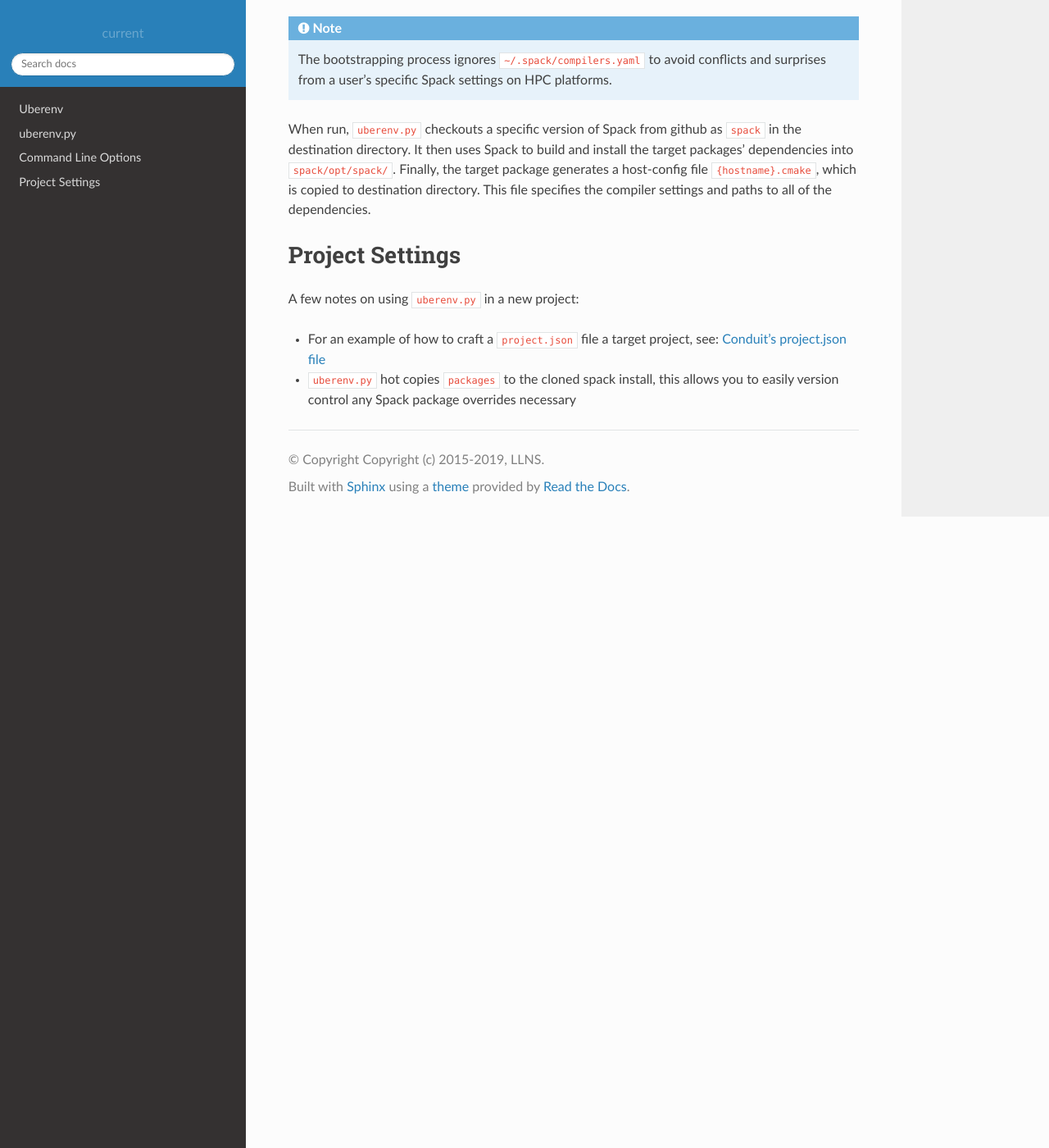
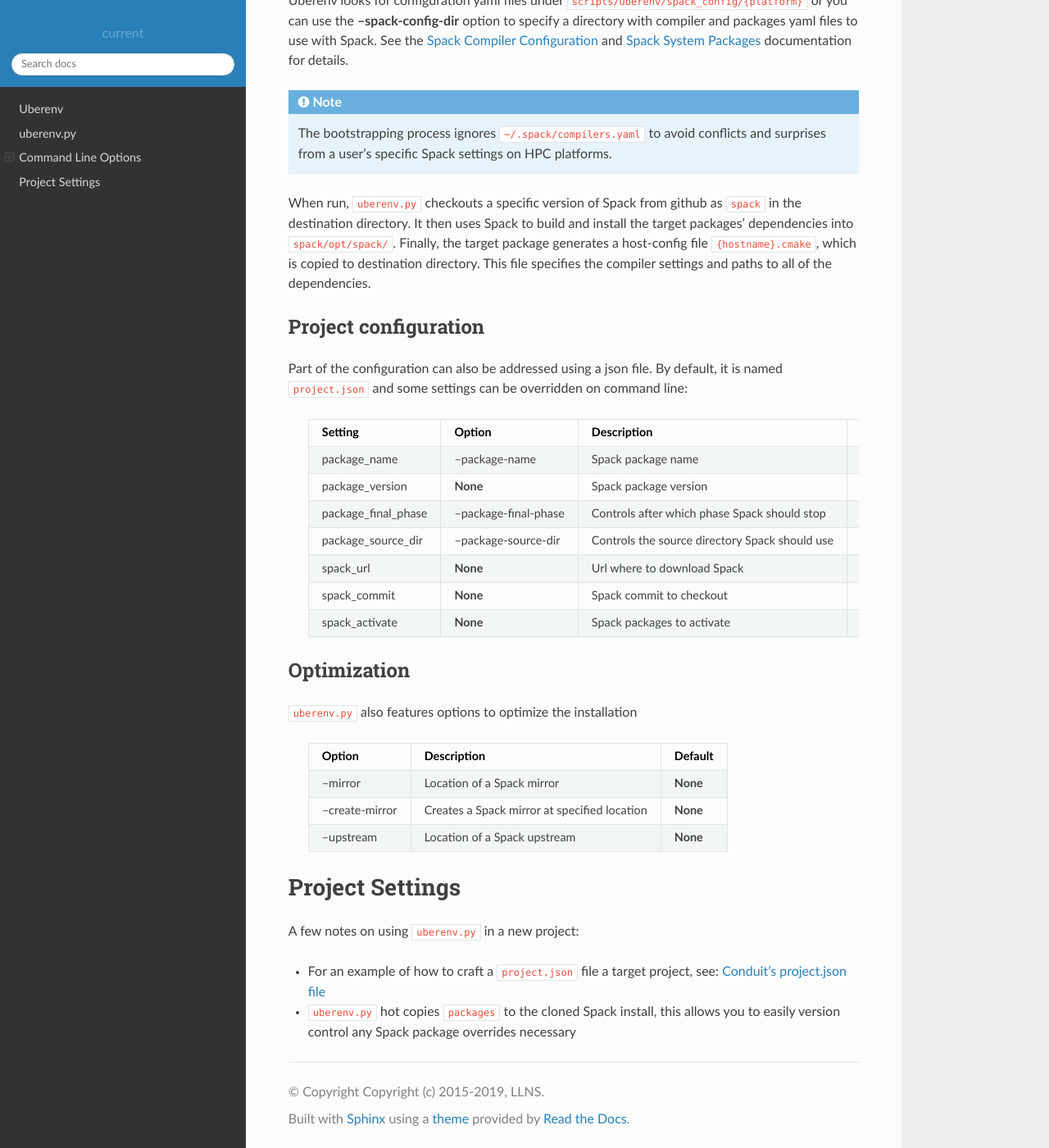
Before and after one commit to LLNL/uberenv, a Sphinx documentation site: the page built from docs/sphinx/index.rst, in a window 1280 px wide and 1400 px high, scrolled down 2085 px. Shown: the whole window at 82% size. Built offline with Sphinx 7.4.7 and the Read the Docs theme 2.0.0, drawn with Linux system fonts in a browser that asks for light colours; some of the changed text lies outside the part shown.

Commit message:
Updating options in documentation

```diff
--- a/docs/sphinx/index.rst
+++ b/docs/sphinx/index.rst
@@ -59,7 +59,7 @@ https://github.com/llnl/uberenv/ repo is used to hold the latest reference versi
 uberenv.py
 ~~~~~~~~~~~~~~~~~~~~~
 
-``uberenv.py`` is a single file python script that automates fetching spack, building and installing third party dependencies, and can optionally install packages as well.  To automate the full install process, ``uberenv.py`` uses a target Spack package along with extra settings such as Spack compiler and external third party package details for common HPC platforms.
+``uberenv.py`` is a single file python script that automates fetching Spack, building and installing third party dependencies, and can optionally install packages as well.  To automate the full install process, ``uberenv.py`` uses a target Spack package along with extra settings such as Spack compiler and external third party package details for common HPC platforms.
 
 ``uberenv.py`` is included directly in a project's source code repo in the folder: ``scripts/uberenv/``
 This folder is also used to store extra Spack and Uberenv configuration files unique to the target project. ``uberenv.py`` uses a ``project.json`` file to specify project details, including the target Spack package name and which Spack repo is used.  Conduit's source repo serves as an example for Uberenv and Spack configuration files, etc:
@@ -72,6 +72,9 @@ https://github.com/LLNL/conduit/tree/master/scripts/uberenv
 
 Command Line Options
 ~~~~~~~~~~~~~~~~~~~~~~~~~~~~~
+
+Build configuration
+-------------------
 
 ``uberenv.py`` has a few options that allow you to control how dependencies are built:
 
@@ -86,16 +89,17 @@ Command Line Options
   -k                   Ignore SSL Errors                              **False**
   --install            Fully install target, not just dependencies    **False**
   --run_tests          Invoke tests during build and against install  **False**
+  --project-json       File for project specific settings             ``project.json``
  ==================== ============================================== ================================================
 
 The ``-k`` option exists for sites where SSL certificate interception undermines fetching
-from github and https hosted source tarballs. When enabled, ``uberenv.py`` clones spack using:
+from github and https hosted source tarballs. When enabled, ``uberenv.py`` clones Spack using:
 
 .. code:: bash
 
     git -c http.sslVerify=false clone https://github.com/llnl/spack.git
 
-And passes ``-k`` to any spack commands that may fetch via https.
+And passes ``-k`` to any Spack commands that may fetch via https.
 
 
 Default invocation on Linux:
@@ -145,6 +149,37 @@ destination directory. It then uses Spack to build and install the target packag
 ``spack/opt/spack/``. Finally, the target package generates a host-config file ``{hostname}.cmake``, which is
 copied to destination directory. This file specifies the compiler settings and paths to all of the dependencies.
 
+Project configuration
+---------------------
+
+Part of the configuration can also be addressed using a json file. By default, it is named ``project.json`` and some settings can be overridden on command line:
+
+ ==================== ======================= ================================================ =======================================
+  Setting              Option                  Description                                      Default
+ ==================== ======================= ================================================ =======================================
+  package_name         --package-name          Spack package name                               **None**
+  package_version      **None**                Spack package version                            **None**
+  package_final_phase  --package-final-phase   Controls after which phase Spack should stop     **None**
+  package_source_dir   --package-source-dir    Controls the source directory Spack should use   **None**
+  spack_url            **None**                Url where to download Spack                      ``https://github.com/spack/spack.git``
+  spack_commit         **None**                Spack commit to checkout                         **None**
+  spack_activate       **None**                Spack packages to activate                       **None**
+ ==================== ======================= ================================================ =======================================
+
+
+Optimization
+------------
+
+``uberenv.py`` also features options to optimize the installation
+
+ ==================== ============================================== ================================================
+  Option               Description                                     Default
+ ==================== ============================================== ================================================
+  --mirror             Location of a Spack mirror                     **None**
+  --create-mirror      Creates a Spack mirror at specified location   **None**
+  --upstream           Location of a Spack upstream                   **None**
+ ==================== ============================================== ================================================
+
 
 Project Settings
 ~~~~~~~~~~~~~~~~~~~~~~~~~~~~
@@ -153,4 +188,4 @@ A few notes on using ``uberenv.py`` in a new project:
 
 * For an example of how to craft a ``project.json`` file a target project, see: `Conduit's project.json file <https://github.com/LLNL/conduit/tree/master/scripts/uberenv/project.json>`_
 
-* ``uberenv.py`` hot copies ``packages`` to the cloned spack install, this allows you to easily version control any Spack package overrides necessary
+* ``uberenv.py`` hot copies ``packages`` to the cloned Spack install, this allows you to easily version control any Spack package overrides necessary
```
